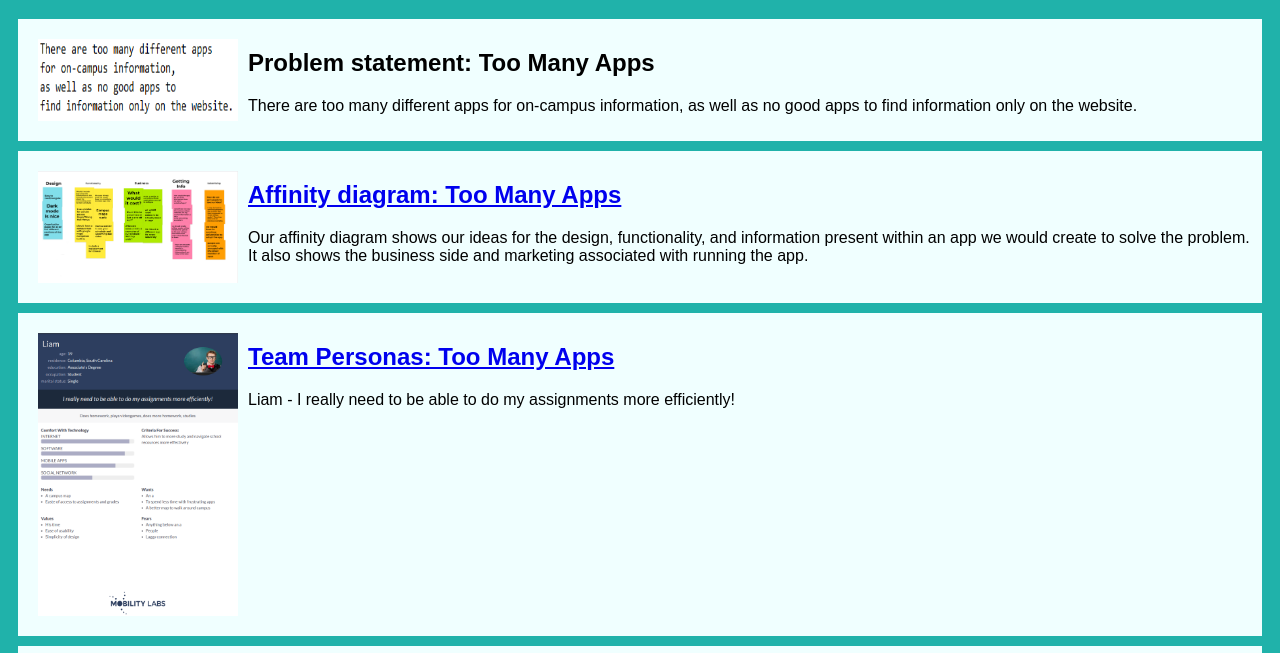
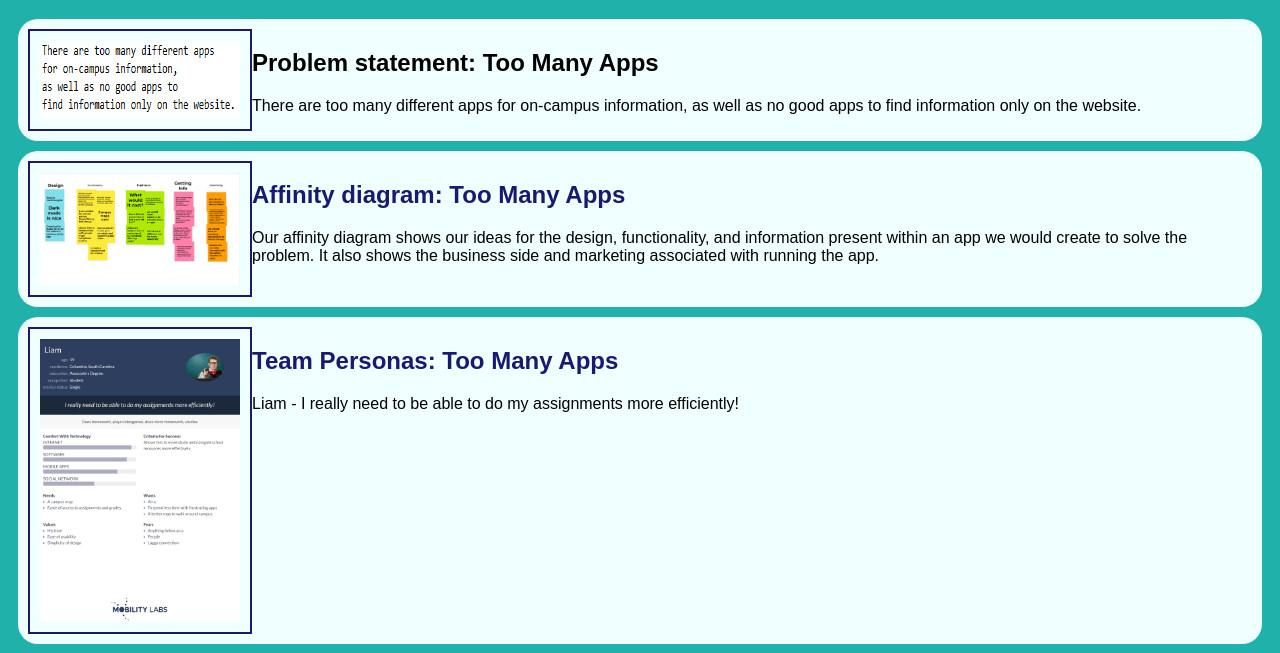
Before and after one commit to zsansone/zsansone.github.io, a plain HTML site: page index.html in a window 1280 px wide. Shown: the part 61-714 px from the top of the page. Drawn offline with Linux system fonts and the light colour scheme.

Commit message:
Update styles.css

```diff
--- a/styles.css
+++ b/styles.css
@@ -19,3 +19,21 @@ h1 {
   width: 200px;
   padding: 10px;
 }
+
+a {
+ text-decoration: none; /* remove underlining on anchor tags */
+ color: midnightblue; /* pick the color you want */
+}
+.assign img {
+ padding: 10px; /* change this from margin to padding */
+ border: 2px solid midnightblue; /* try dashed, dotted */
+}
+
+.assign {
+ border-radius: 20px; /* curved corners */
+}
+
+a:hover {
+ text-decoration: none; /* remove underlining on anchor tags */
+ color: salmon; /* pick the color you want */
+}
```
